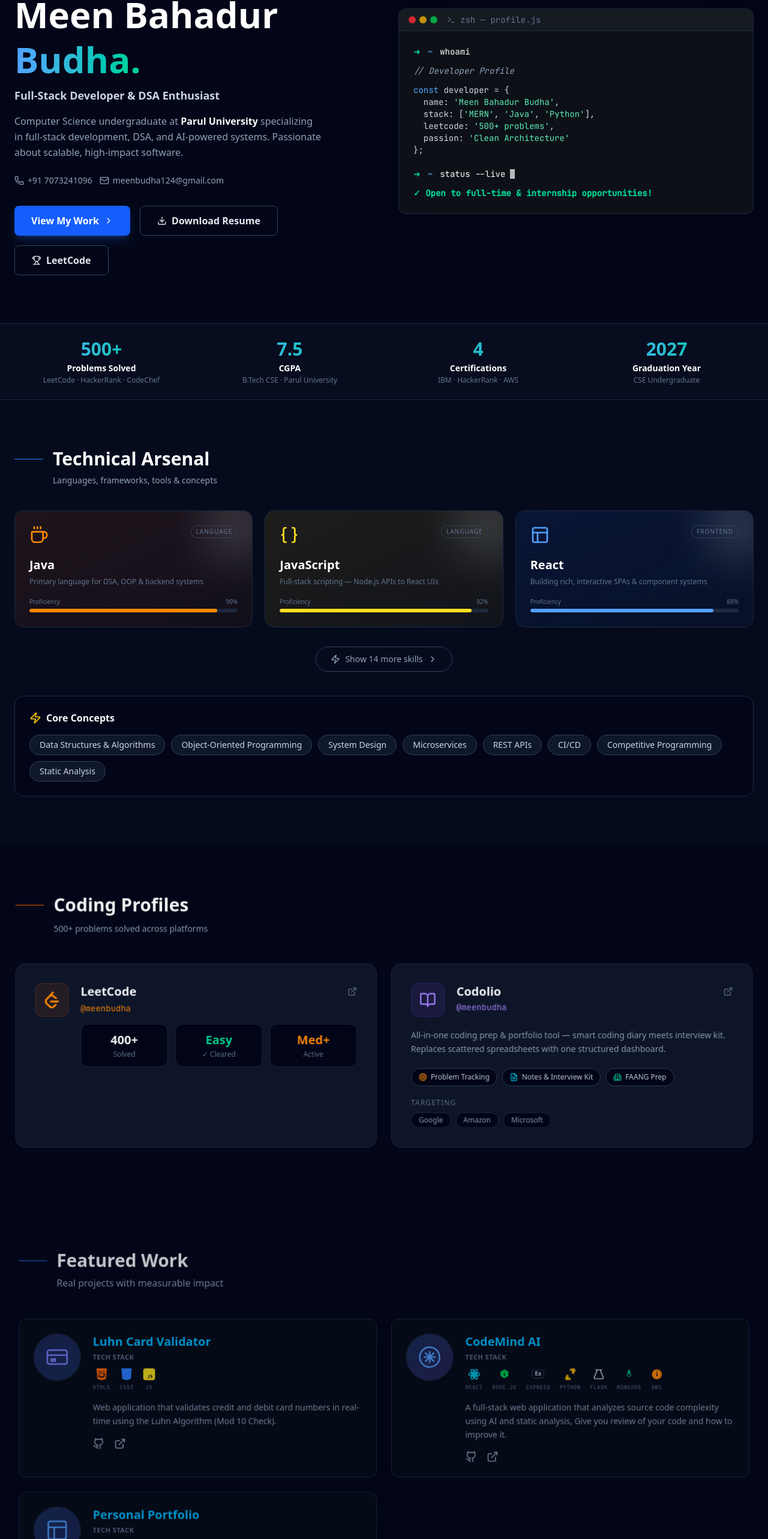
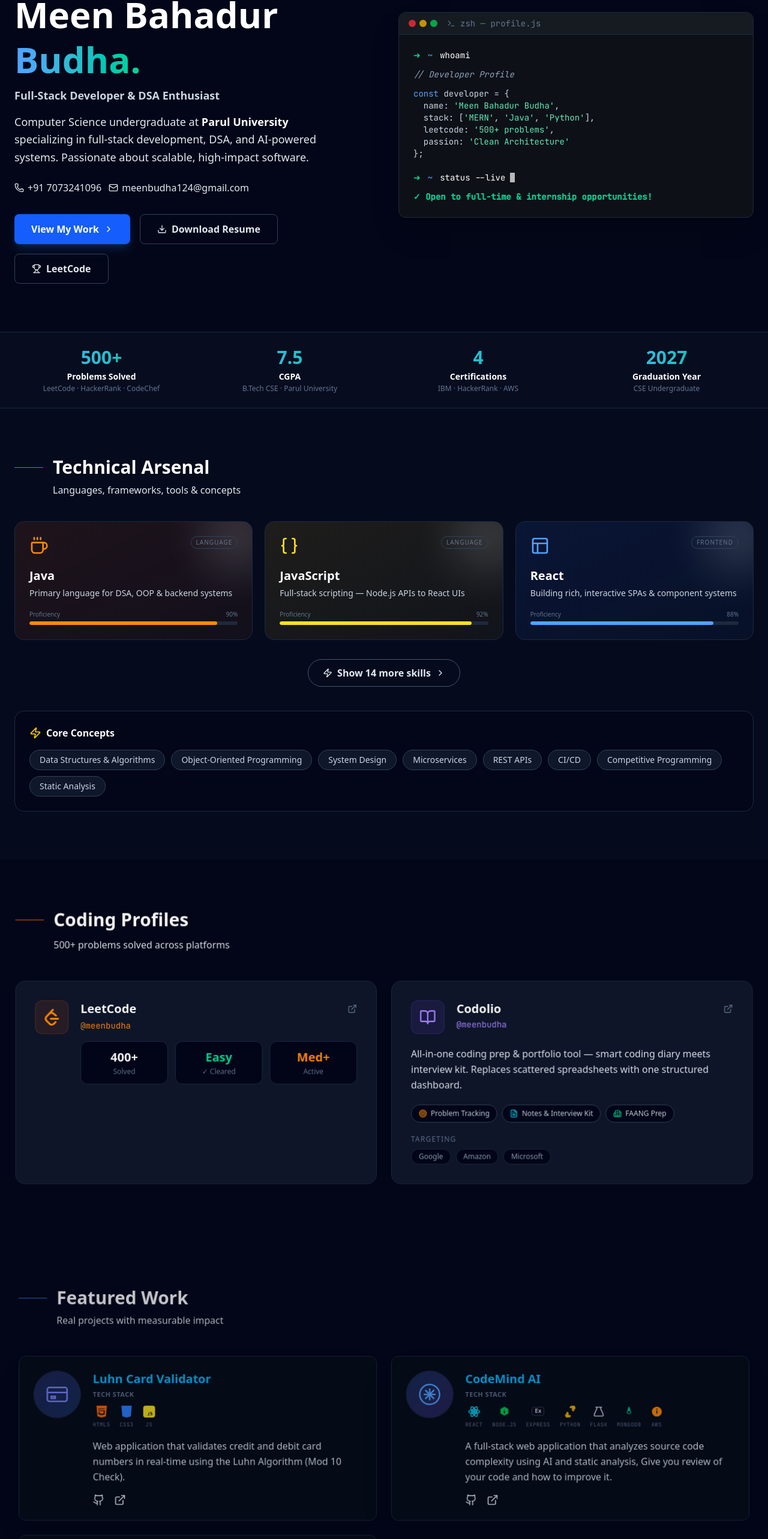
Before and after one commit to Meenbudha/my-portfolio, a React (Vite) app: page / in a window 1280 px wide. Shown: the part 217-2783 px from the top of the page at 60% size. Built offline with nearby package versions, Linux system fonts and the light colour scheme.

Commit message:
style: increase text size and visibility across all portfolio sections

```diff
--- a/src/components/CodingProfiles.jsx
+++ b/src/components/CodingProfiles.jsx
@@ -8,7 +8,7 @@
         <div className="h-px bg-orange-500 w-12" />
         <h2 className="text-3xl font-bold text-white">Coding Profiles</h2>
       </div>
-      <p className="text-slate-400 mb-12 ml-16 text-sm">500+ problems solved across platforms</p>
+      <p className="text-slate-200 mb-12 ml-16 text-base">500+ problems solved across platforms</p>
 
       <div className="grid sm:grid-cols-2 gap-6">
         {/* LeetCode */}
@@ -55,7 +55,7 @@
               <p className="text-violet-400 text-sm font-mono">@meenbudha</p>
             </div>
           </div>
-          <p className="relative text-slate-400 text-sm leading-relaxed mb-5">
+          <p className="relative text-slate-200 text-base leading-relaxed mb-5">
             All-in-one coding prep &amp; portfolio tool — smart coding diary meets interview kit. Replaces scattered spreadsheets with one structured dashboard.
           </p>
           <div className="relative flex flex-wrap gap-2 mb-5">
--- a/src/components/Contact.jsx
+++ b/src/components/Contact.jsx
@@ -37,7 +37,7 @@
             <span className="inline-block w-2 h-2 rounded-full bg-emerald-400 animate-pulse" /> Open to new opportunities
           </p>
           <h2 className="text-4xl md:text-5xl font-bold text-white mb-4">Let's build something great.</h2>
-          <p className="text-slate-400 max-w-lg mx-auto text-base leading-relaxed">
+          <p className="text-slate-200 max-w-lg mx-auto text-lg leading-relaxed">
             Fill in the form below — I'll get back to you within 24 hours. Or reach out directly via the links below.
           </p>
         </div>
@@ -52,7 +52,7 @@
                   <CheckCircle2 className="w-8 h-8 text-emerald-400" />
                 </div>
                 <h4 className="text-white font-bold text-lg mb-2">Message Sent!</h4>
-                <p className="text-slate-400 text-sm">Thanks for reaching out. I'll reply to <span className="text-blue-400">{form.email}</span> within 24 hours.</p>
+                <p className="text-slate-200 text-base">Thanks for reaching out. I'll reply to <span className="text-blue-400">{form.email}</span> within 24 hours.</p>
                 <button onClick={() => { setFormStatus('idle'); setForm({ name: '', email: '', type: 'Internship', subject: '', message: '' }); }}
                   className="mt-6 text-blue-400 text-sm hover:text-blue-300 transition-colors underline underline-offset-2">
                   Send another message
@@ -64,26 +64,26 @@
                 <div className="grid sm:grid-cols-2 gap-4">
                   {[['text','name','Full Name *','John Doe'],['email','email','Your Email *','you@company.com']].map(([type, name, label, ph]) => (
                     <div key={name}>
-                      <label className="block text-xs text-slate-400 font-medium mb-1.5 uppercase tracking-wider">{label}</label>
+                      <label className="block text-sm text-slate-300 font-semibold mb-1.5 uppercase tracking-wider">{label}</label>
                       <input type={type} name={name} required value={form[name]} onChange={handleChange} placeholder={ph}
                         className="w-full bg-slate-950 border border-slate-700 rounded-lg px-4 py-2.5 text-sm text-white placeholder-slate-600 focus:outline-none focus:border-blue-500 transition-colors" />
                     </div>
                   ))}
                 </div>
                 <div>
-                  <label className="block text-xs text-slate-400 font-medium mb-1.5 uppercase tracking-wider">Opportunity Type *</label>
+                  <label className="block text-sm text-slate-300 font-semibold mb-1.5 uppercase tracking-wider">Opportunity Type *</label>
                   <select name="type" required value={form.type} onChange={handleChange}
                     className="w-full bg-slate-950 border border-slate-700 rounded-lg px-4 py-2.5 text-sm text-white focus:outline-none focus:border-blue-500 transition-colors">
                     {['Internship','Full-time','Freelance','Collaboration','Other'].map(o => <option key={o}>{o}</option>)}
                   </select>
                 </div>
                 <div>
-                  <label className="block text-xs text-slate-400 font-medium mb-1.5 uppercase tracking-wider">Subject *</label>
+                  <label className="block text-sm text-slate-300 font-semibold mb-1.5 uppercase tracking-wider">Subject *</label>
                   <input type="text" name="subject" required value={form.subject} onChange={handleChange} placeholder="Backend Developer Internship at Acme Corp"
                     className="w-full bg-slate-950 border border-slate-700 rounded-lg px-4 py-2.5 text-sm text-white placeholder-slate-600 focus:outline-none focus:border-blue-500 transition-colors" />
                 </div>
                 <div>
-                  <label className="block text-xs text-slate-400 font-medium mb-1.5 uppercase tracking-wider">Message *</label>
+                  <label className="block text-sm text-slate-300 font-semibold mb-1.5 uppercase tracking-wider">Message *</label>
                   <textarea name="message" required rows={5} value={form.message} onChange={handleChange} placeholder="Hi Meen, I came across your portfolio and..."
                     className="w-full bg-slate-950 border border-slate-700 rounded-lg px-4 py-2.5 text-sm text-white placeholder-slate-600 focus:outline-none focus:border-blue-500 transition-colors resize-none" />
                 </div>
@@ -114,7 +114,7 @@
                     <div className={`w-10 h-10 rounded-lg bg-slate-900 border border-slate-800 flex items-center justify-center ${border} transition-colors`}>
                       <Icon className="w-4 h-4" />
                     </div>
-                    <span className="text-sm">{label}</span>
+                    <span className="text-base text-slate-200">{label}</span>
                   </a>
                 ))}
               </div>
@@ -122,7 +122,7 @@
 
             <div className="p-6 bg-gradient-to-br from-blue-600/10 to-violet-600/10 border border-blue-500/20 rounded-2xl">
               <h4 className="text-white font-bold mb-1">Want my resume?</h4>
-              <p className="text-slate-400 text-sm mb-4">Download a PDF copy of my latest resume with all my experience and projects.</p>
+              <p className="text-slate-200 text-base mb-4">Download a PDF copy of my latest resume with all my experience and projects.</p>
               <a href="/Meen_Resume.pdf" download className="inline-flex items-center gap-2 bg-white text-slate-950 hover:bg-slate-100 font-semibold px-5 py-2.5 rounded-lg text-sm transition-all">
                 <Download className="w-4 h-4" /> Download Resume PDF
               </a>
@@ -130,7 +130,7 @@
 
             <div className="flex items-center gap-3 p-4 bg-emerald-500/5 border border-emerald-500/20 rounded-xl">
               <span className="w-2.5 h-2.5 rounded-full bg-emerald-400 animate-pulse shrink-0" />
-              <p className="text-emerald-400 text-sm font-medium">Typically responds within 24 hours</p>
+              <p className="text-emerald-400 text-base font-semibold">Typically responds within 24 hours</p>
             </div>
           </div>
         </div>
--- a/src/components/Education.jsx
+++ b/src/components/Education.jsx
@@ -22,7 +22,7 @@
               <p className="text-blue-400 text-sm font-medium">B.Tech — Computer Science &amp; Engineering</p>
             </div>
           </div>
-          <div className="space-y-3 text-sm text-slate-400">
+          <div className="space-y-3 text-base text-slate-200">
             <div className="flex items-center gap-2"><Star className="w-4 h-4 text-yellow-400" /><span className="text-white font-semibold">CGPA: 7.5 / 10</span></div>
             <div className="flex items-center gap-2"><MapPin className="w-4 h-4 text-slate-500" /> Vadodara, Gujarat</div>
             <div className="flex items-center gap-2"><Calendar className="w-4 h-4 text-slate-500" /> 2023 – 2027</div>
@@ -40,7 +40,7 @@
               <p className="text-emerald-400 text-sm font-medium">Competitive &amp; Open-Source</p>
             </div>
           </div>
-          <ul className="space-y-3 text-sm text-slate-300">
+          <ul className="space-y-3 text-base text-slate-200">
             <li className="flex items-start gap-2">
               <ChevronRight className="w-4 h-4 text-emerald-400 mt-0.5 shrink-0" />
               Contributed to open-source projects via <span className="text-white font-semibold">GSSoC '26</span>
--- a/src/components/Hero.jsx
+++ b/src/components/Hero.jsx
@@ -28,11 +28,11 @@
             <span className="text-transparent bg-clip-text bg-gradient-to-r from-blue-400 to-emerald-400">Budha.</span>
           </h1>
           <p className="text-slate-300 font-semibold text-lg mb-4">Full-Stack Developer &amp; DSA Enthusiast</p>
-          <p className="text-slate-400 text-base max-w-lg mb-6 leading-relaxed">
+          <p className="text-slate-200 text-lg max-w-lg mb-6 leading-relaxed">
             Computer Science undergraduate at <span className="text-white font-semibold">Parul University</span> specializing in full-stack development, DSA, and AI-powered systems. Passionate about scalable, high-impact software.
           </p>
 
-          <div className="flex flex-wrap gap-3 mb-8 text-sm text-slate-400">
+          <div className="flex flex-wrap gap-3 mb-8 text-base text-slate-200">
             <a href="tel:+917073241096" className="flex items-center gap-1.5 hover:text-blue-400 transition-colors">
               <Phone className="w-4 h-4" /> +91 7073241096
             </a>
--- a/src/components/Projects.jsx
+++ b/src/components/Projects.jsx
@@ -108,7 +108,7 @@
               <div className="h-px bg-blue-500 w-12" />
               <h2 className="text-3xl font-bold text-white">Featured Work</h2>
             </div>
-            <p className="text-slate-400 ml-16">Real projects with measurable impact</p>
+            <p className="text-slate-200 text-base ml-16">Real projects with measurable impact</p>
           </div>
         </div>
 
@@ -156,9 +156,9 @@
                     })}
                   </div>
 
-                  <p className="text-slate-400 text-sm leading-relaxed mb-4">{project.desc}</p>
+                  <p className="text-slate-200 text-base leading-relaxed mb-4">{project.desc}</p>
 
-                  <div className="flex gap-4 text-slate-400">
+                  <div className="flex gap-4 text-slate-200">
                     <a href={project.github} target="_blank" rel="noopener noreferrer" className="hover:text-white transition-colors">
                       <Github size={20} />
                     </a>
--- a/src/components/Skills.jsx
+++ b/src/components/Skills.jsx
@@ -42,7 +42,7 @@
           <div className="h-px bg-blue-500 w-12" />
           <h2 className="text-3xl font-bold text-white">Technical Arsenal</h2>
         </div>
-        <p className="text-slate-400 mb-10 ml-16 text-sm">Languages, frameworks, tools &amp; concepts</p>
+        <p className="text-slate-200 mb-10 ml-16 text-base">Languages, frameworks, tools &amp; concepts</p>
 
         {/* Featured 3 */}
         <div className="grid sm:grid-cols-3 gap-5 mb-8">
@@ -54,7 +54,7 @@
                 <span className="text-[10px] uppercase tracking-widest text-slate-500 border border-slate-700 px-2 py-0.5 rounded-full">{skill.category}</span>
               </div>
               <h3 className={`text-white font-bold text-xl mb-1 group-hover:${skill.color} transition-colors`}>{skill.name}</h3>
-              <p className="text-slate-500 text-xs leading-relaxed mb-4">{skill.tagline}</p>
+              <p className="text-slate-300 text-sm leading-relaxed mb-4">{skill.tagline}</p>
               <div className="mt-auto">
                 <div className="flex justify-between text-[10px] text-slate-500 mb-1">
                   <span>Proficiency</span><span>{skill.level}%</span>
@@ -81,7 +81,7 @@
         </div>
 
         <button onClick={() => setShowAllSkills(s => !s)}
-          className="group flex items-center gap-2 mx-auto px-6 py-2.5 rounded-full border border-slate-700 hover:border-blue-500/60 hover:bg-blue-500/5 text-slate-400 hover:text-blue-400 text-sm font-medium transition-all">
+          className="group flex items-center gap-2 mx-auto px-6 py-2.5 rounded-full border border-slate-600 hover:border-blue-500/60 hover:bg-blue-500/5 text-slate-200 hover:text-blue-400 text-base font-semibold transition-all">
           <Zap className="w-4 h-4 group-hover:text-yellow-400 transition-colors" />
           {showAllSkills ? `Hide extended skills` : `Show ${MORE_SKILLS.length} more skills`}
           <ChevronRight className={`w-4 h-4 transition-transform duration-300 ${showAllSkills ? 'rotate-90' : 'rotate-0'}`} />
```
